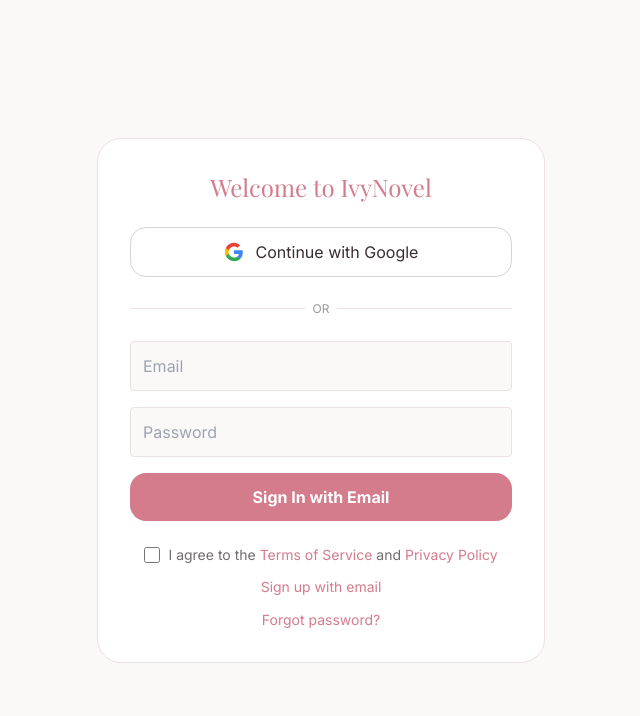
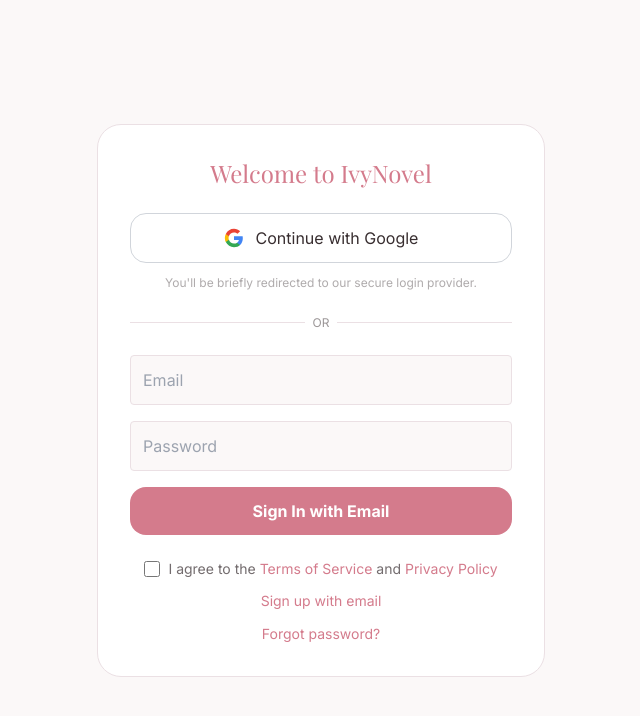
Before and after one commit to yangyifei757-dotcom/mystorysite, a Next.js app: page /login in a window 1280 px wide. Shown: the top 716 px of the page, without its empty margins (319-959 px from the left). Built offline with nearby package versions, Linux system fonts and the light colour scheme; no server answers; a web font is replaced by a local one.

Commit message:
Update page.tsx

```diff
--- a/app/login/page.tsx
+++ b/app/login/page.tsx
@@ -99,6 +99,9 @@ function LoginForm() {
             </svg>
             Continue with Google
           </button>
+          <p className="text-xs text-foreground/40 text-center mt-1">
+  You'll be briefly redirected to our secure login provider.
+</p>
         </div>
 
         <div className="relative">
```
